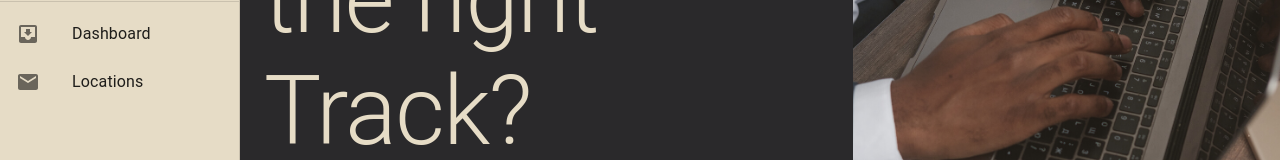
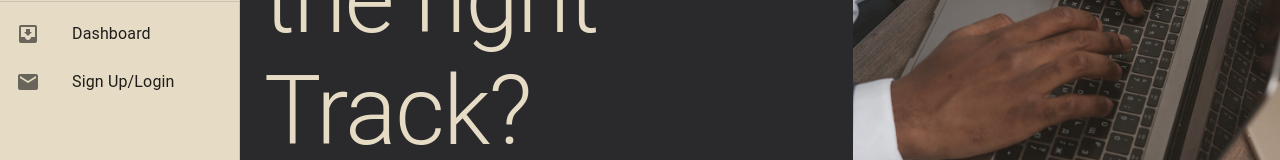
Before and after one commit to ElijahBundi/TrackEA-client, a React (Create React App) app: page / in a window 1280 px wide. Both pictures are taken after a click on the button "open drawer". Shown: the part 272-432 px from the top of the page. Built offline with nearby package versions, Linux system fonts and the light colour scheme.

Commit message:
sign up created

```diff
--- a/src/Components/Navbar/Navbar.jsx
+++ b/src/Components/Navbar/Navbar.jsx
@@ -144,7 +144,7 @@ function NavBar() {
           </List>
           <Divider />
           <List>
-            {["Dashboard", "Locations"].map((text, index) => (
+            {["Dashboard", "Sign Up/Login"].map((text, index) => (
               <ListItem key={text} disablePadding>
                 <ListItemButton>
                   <ListItemIcon>
```
